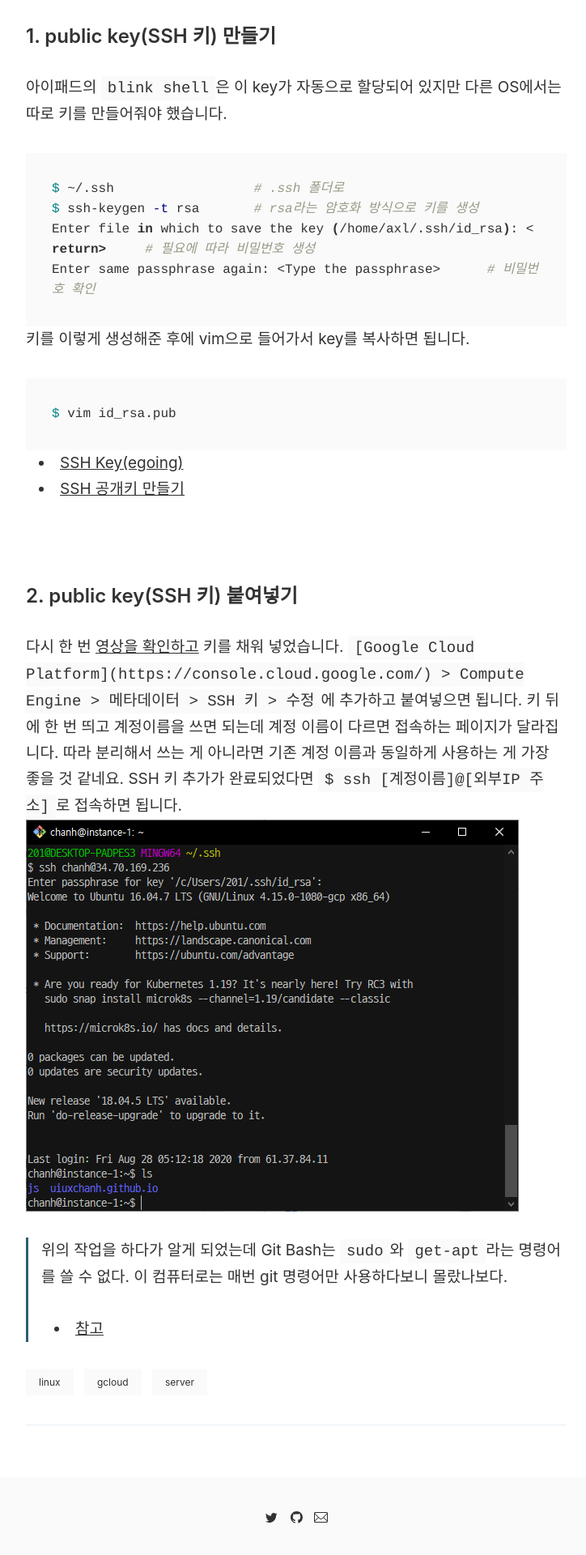
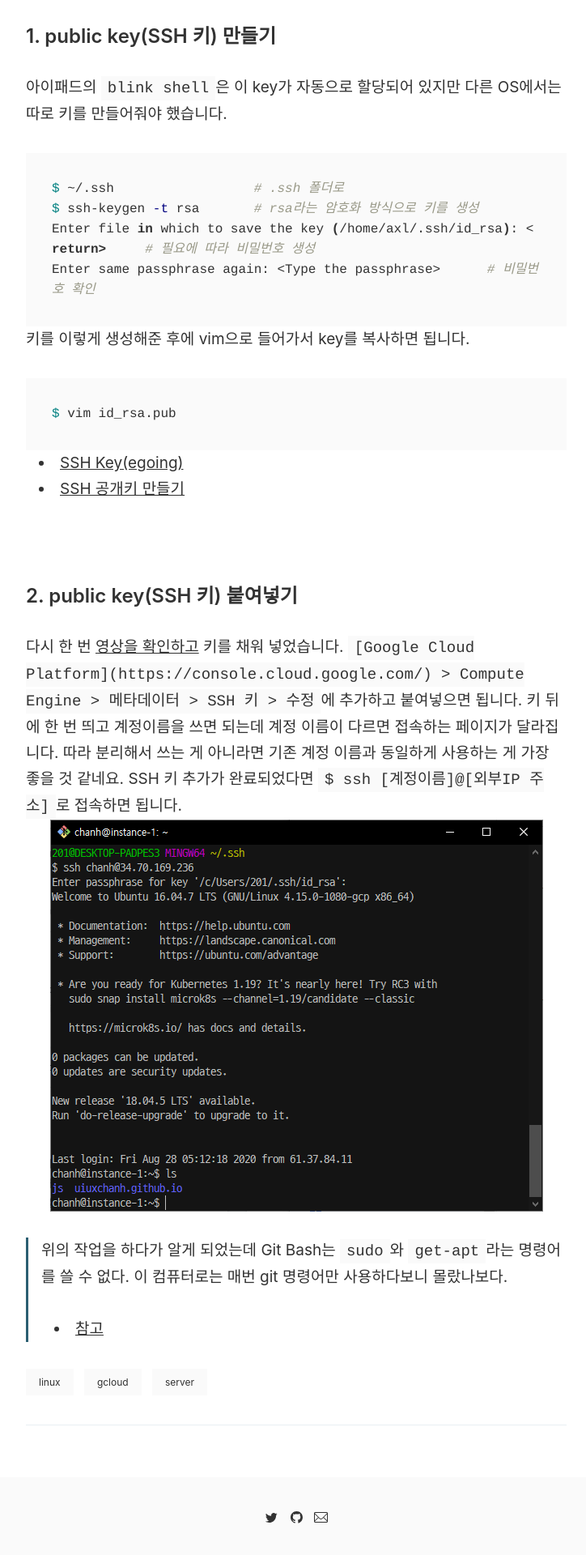
Before and after one commit to seochanh/seochanh.github.io, a Jekyll site: the page built from _posts/2020-08-28-connect-to-external-ip.markdown, in a window 1280 px wide. Shown: the part 1713-3633 px from the top of the page at 81% size, without its empty margins (274-998 px from the left). Built offline with Jekyll 4.4.1, drawn with Linux system fonts in a browser that asks for light colours; comment, search, counter and statistics services are not loaded.

Commit message:
Add style to scss file

```diff
--- a/_sass/elements/_fonts.scss
+++ b/_sass/elements/_fonts.scss
@@ -1,3 +1,7 @@
 /*------------------------------------*\
   Elements > Fonts
 \*------------------------------------*/
+
+.c-logo {
+
+}
--- a/_sass/elements/_image.scss
+++ b/_sass/elements/_image.scss
@@ -6,4 +6,5 @@ img {
   display: block;
   max-width: 100%;
   font-style: italic;
+  margin: 0 auto 5px;
 }
--- a/_sass/settings/_type.scss
+++ b/_sass/settings/_type.scss
@@ -7,6 +7,8 @@ $font-base:
   BlinkMacSystemFont,
   'Segoe UI',
   Helvetica,
+  "Malgun Gothic",
+  "맑은 고딕",
   Arial,
   sans-serif,
   'Apple Color Emoji',
```
